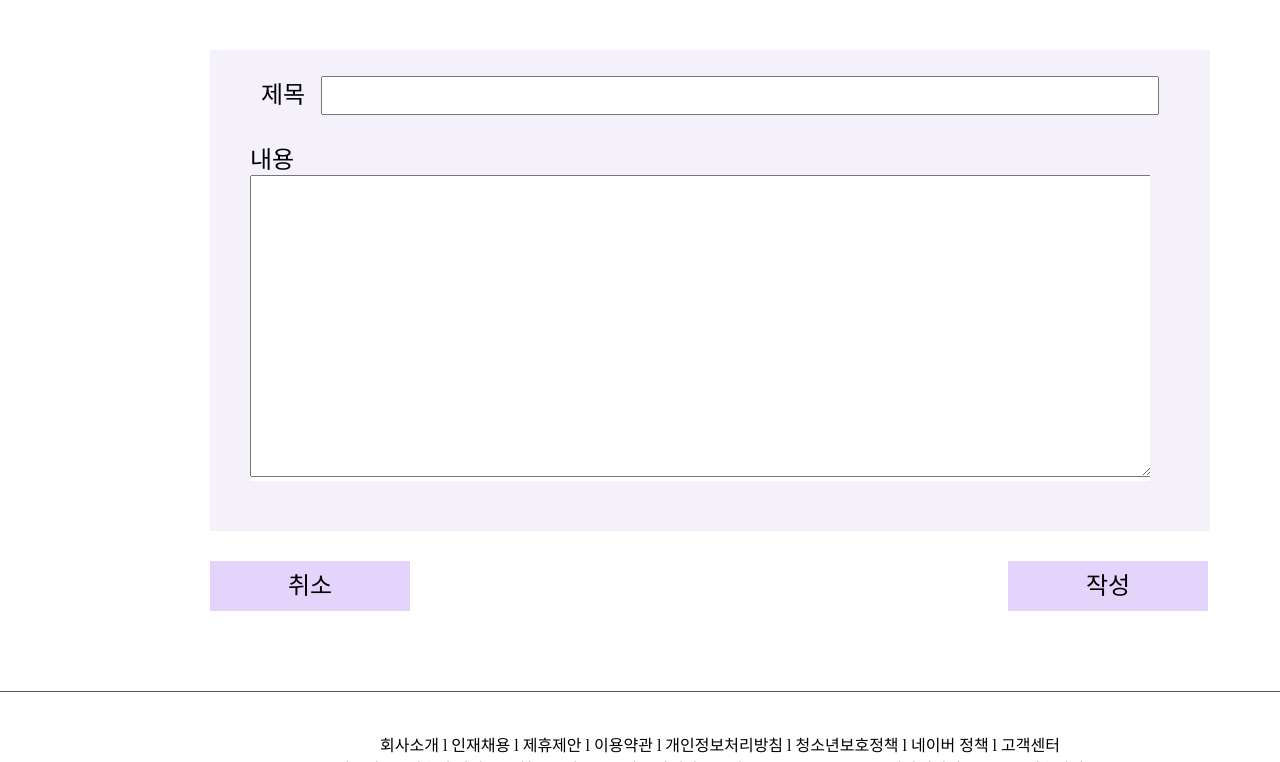
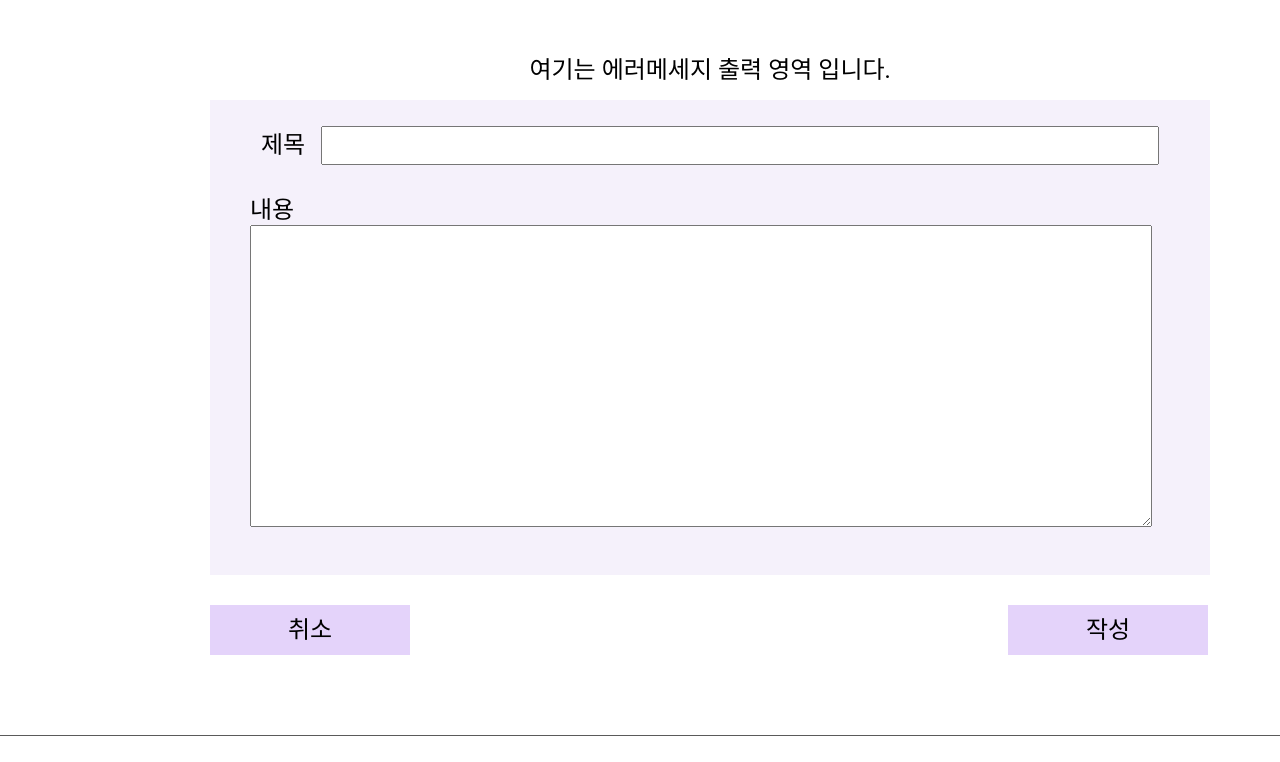
Before and after one commit to gaebaljoa/2309_, a PHP site: page /insert.html in a window 1280 px wide; the page is wider, and only the part inside the window is pictured. Shown: the part 100-862 px from the top of that part. Run offline with PHP 8.4, Linux system fonts and the light colour scheme.

Commit message:
241013 insert 스타일 수정

```diff
--- a/jiwootiz/src/css/jiwootiz.css
+++ b/jiwootiz/src/css/jiwootiz.css
@@ -175,6 +175,12 @@ td>a:hover {
 
 
 /* inert.php */
+.i_err_msg {
+    text-align: center;
+    height: 50px;
+    font-size: 1.5rem;
+}
+
 .d_container>label {
     font-size: 1.5rem;
     margin-left: 40px;
@@ -193,10 +199,8 @@ td>a:hover {
 .i_main {
     background-color: #ffffff;
     width: 900px;
-    height: 50%;
-    min-height: 300px;
+    height: 300px;
     margin: 0 5% 5% 4%;
-    overflow: hidden;
 }
 .i_main>textarea {
     width: 100%;
--- a/jiwootiz/src/insert.html
+++ b/jiwootiz/src/insert.html
@@ -11,6 +11,9 @@
         <div class="logo">지우티즈</div>
     </div>
     <div class="main">
+        <div class="i_err_msg">
+            <p>여기는 에러메세지 출력 영역 입니다.</p>
+        </div>
         <form action="/jiwootiz/src/insert.php" method="post">
             <div class="d_container">
                 <div class="d_header">
```
Also changed, not shown: jiwootiz/src/insert.php (+6 -4 lines).
